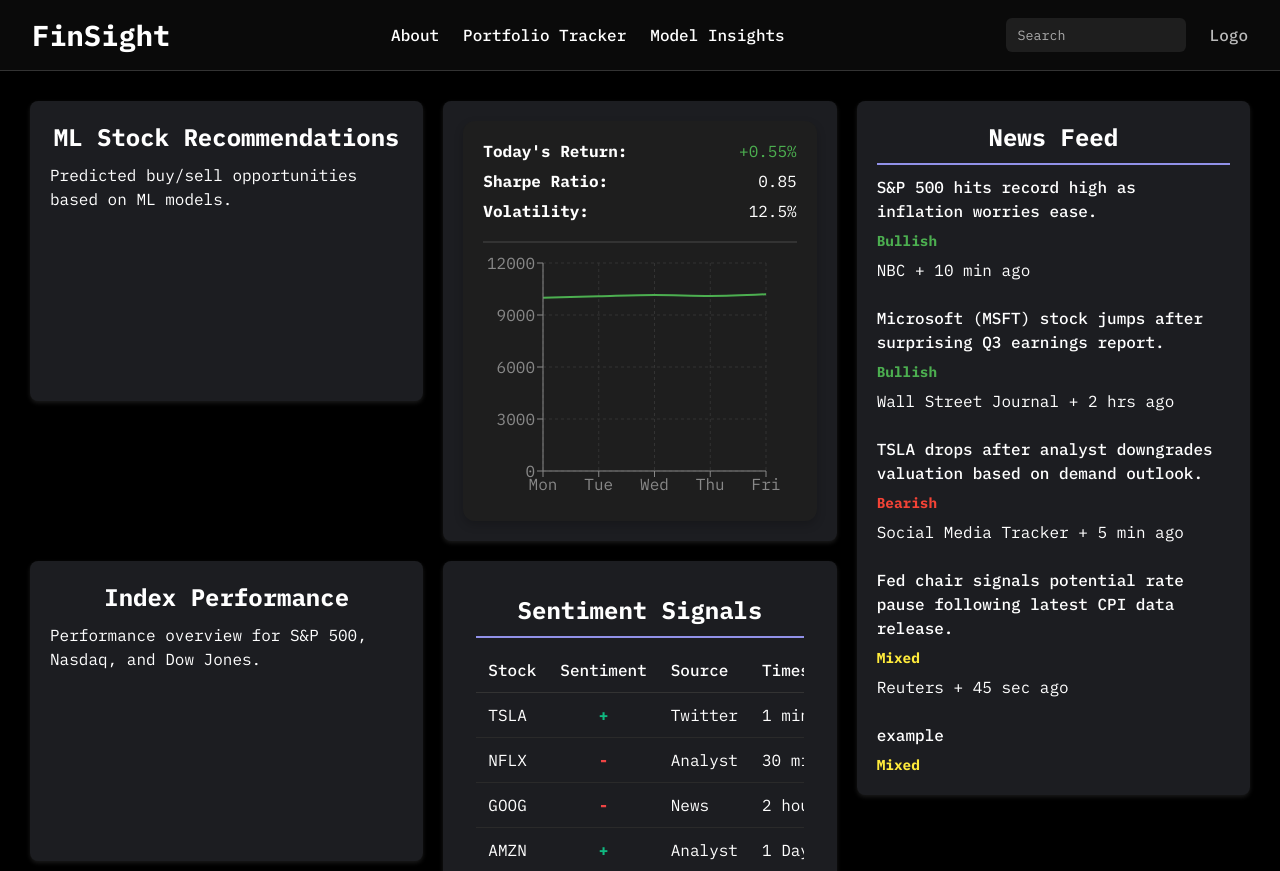
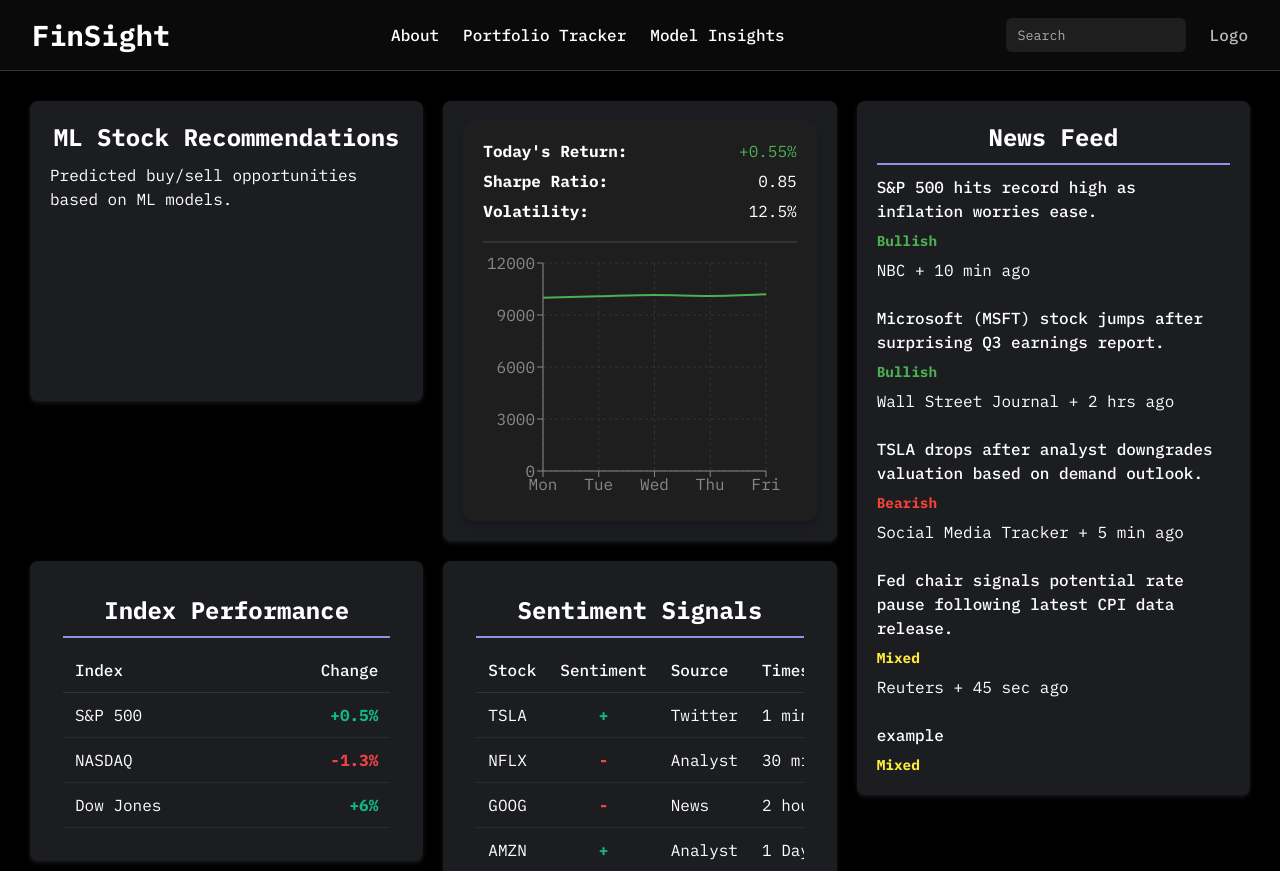
Before and after one commit to CS196Illinois/FA25-Group26, a Next.js app in the folder Project/finsight/: page / in a window 1280 px wide. Built offline with nearby package versions, Linux system fonts and the light colour scheme.

Commit message:
Added Index Performance block (updated js file, and added css)

```diff
--- /dev/null
+++ b/Project/finsight/src/app/components/Blocks/IndexPerformance.css
@@ -0,0 +1,57 @@
+.indexContainer {
+  background-color: transparent;
+  border-radius: 8px;
+  padding: 13px;
+  border: none;
+  color: white;
+}
+
+.indexTitle {
+  color: white;
+  font-size: 20px;
+  margin-bottom: 20px;
+  padding-bottom: 10px;
+  border-bottom: 2px solid #9191E9;
+}
+
+.indexTableWrapper {
+  overflow-x: auto;
+}
+
+.indexTable {
+  width: 100%;
+  border-collapse: collapse;
+  color: white;
+}
+
+.indexTable thead th {
+  text-align: left;
+  padding: 12px;
+  font-weight: 500;
+  border-bottom: 1px solid #333;
+}
+
+.indexTable tbody td {
+  padding: 12px;
+  border-bottom: 1px solid #2a2a2a;
+}
+
+.indexTable tbody tr:hover {
+  background-color: #252525;
+  transition: background-color 0.2s ease;
+}
+
+.indexTable thead th:nth-child(2),
+.indexTable tbody td:nth-child(2) {
+  text-align: right;
+}
+
+.positive {
+  color: #10b981;
+  font-weight: bold;
+}
+
+.negative {
+  color: #ef4444;
+  font-weight: bold;
+}
--- a/Project/finsight/src/app/components/Blocks/IndexPerformance.js
+++ b/Project/finsight/src/app/components/Blocks/IndexPerformance.js
@@ -1,9 +1,33 @@
+import './IndexPerformance.css';
 
 export default function IndexPerformance() {
-    return (
-        <div>
-            <h2>Index Performance</h2>
-          <p>Performance overview for S&P 500, Nasdaq, and Dow Jones.</p>
-        </div>
-    )
+  return (
+    <div className="indexContainer">
+      <h2 className="indexTitle">Index Performance</h2>
+      <div className="indexTableWrapper">
+        <table className="indexTable">
+          <thead>
+            <tr>
+              <th>Index</th>
+              <th>Change</th>
+            </tr>
+          </thead>
+          <tbody>
+            <tr>
+              <td>S&amp;P 500</td>
+              <td className="positive">+0.5%</td>
+            </tr>
+            <tr>
+              <td>NASDAQ</td>
+              <td className="negative">-1.3%</td>
+            </tr>
+            <tr>
+              <td>Dow Jones</td>
+              <td className="positive">+6%</td>
+            </tr>
+          </tbody>
+        </table>
+      </div>
+    </div>
+  );
 }
```
